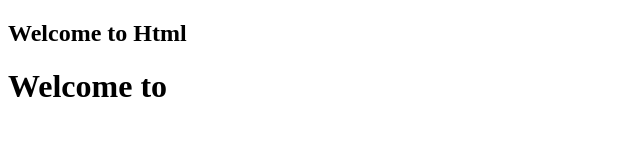
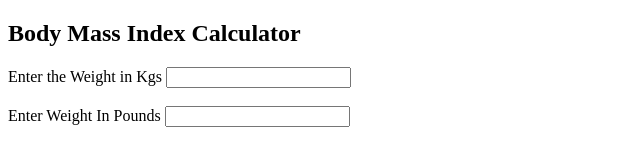
Before and after one commit to vemusharan/BMI-using-React, a plain HTML site: page index.html in a window 1280 px wide. Shown: the whole page, without its empty margins (0-640 px from the left). Drawn offline with nearby package versions, Linux system fonts and the light colour scheme.

Commit message:
Kgs to pounds working

```diff
--- a/bmi.js
+++ b/bmi.js
@@ -1,4 +1,53 @@
+class Maincomp extends React.Component {
+	constructor(props) {
+		super(props);
+		this.state= {weights:props.list};
+		this.handlekgs = this.handlekgs.bind(this);
+	}
+
+
+	handlekgs(event) {
+		const cal = event.target.value;
+		const pounds = cal * 2.20462262185;
+		this.state.weights[0].pounds = pounds;
+		this.state.weights[0].kgs = cal;
+		this.setState({weights:this.state.weights});
+		console.log(this.state.weights);
+	}
+
+
+
+
+
+
+
+	render () {
+
+
+
+
+
+
+		return (
+			<form>
+			<label> Enter the Weight in Kgs </label>
+			<input type="text" value={this.state.weights[0].kgs} onChange={this.handlekgs} />
+			<br/> <br/>
+
+			<label> Enter Weight In Pounds  </label>
+			<input type="text" value={this.state.weights[0].pounds} />
+			</form>
+			);
+	}
+}
+
+
+
+
+
+const list = [{kgs:"",pounds:""}]
+
 ReactDOM.render(
- <h1>Welcome to </h1>,
+ <Maincomp  list={list} />,
  document.getElementById('imp')
  );
--- a/index.html
+++ b/index.html
@@ -5,7 +5,7 @@
 </head>
 <body>
 
-  <div id="root"> <h2>Welcome to Html </h2></div>
+  <div id="root"> <h2> Body Mass Index Calculator </h2></div>
 
   <div id="imp"></div>
 
```
